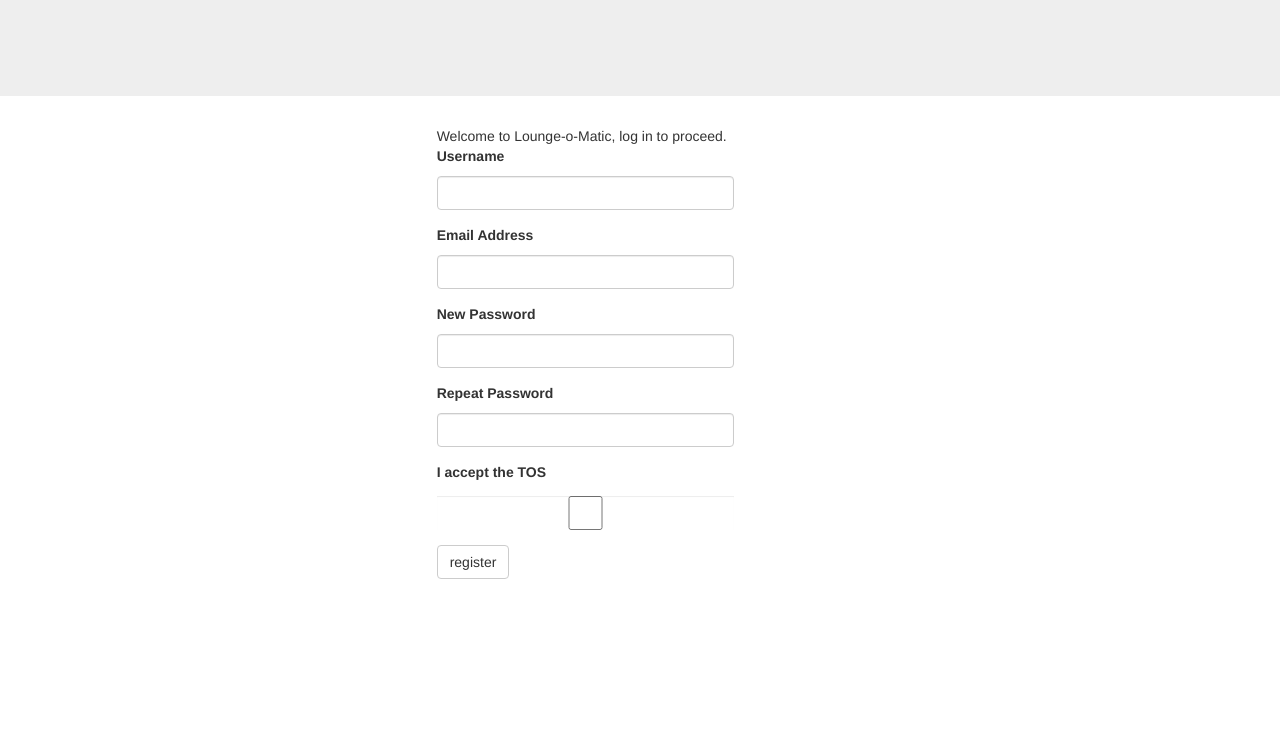
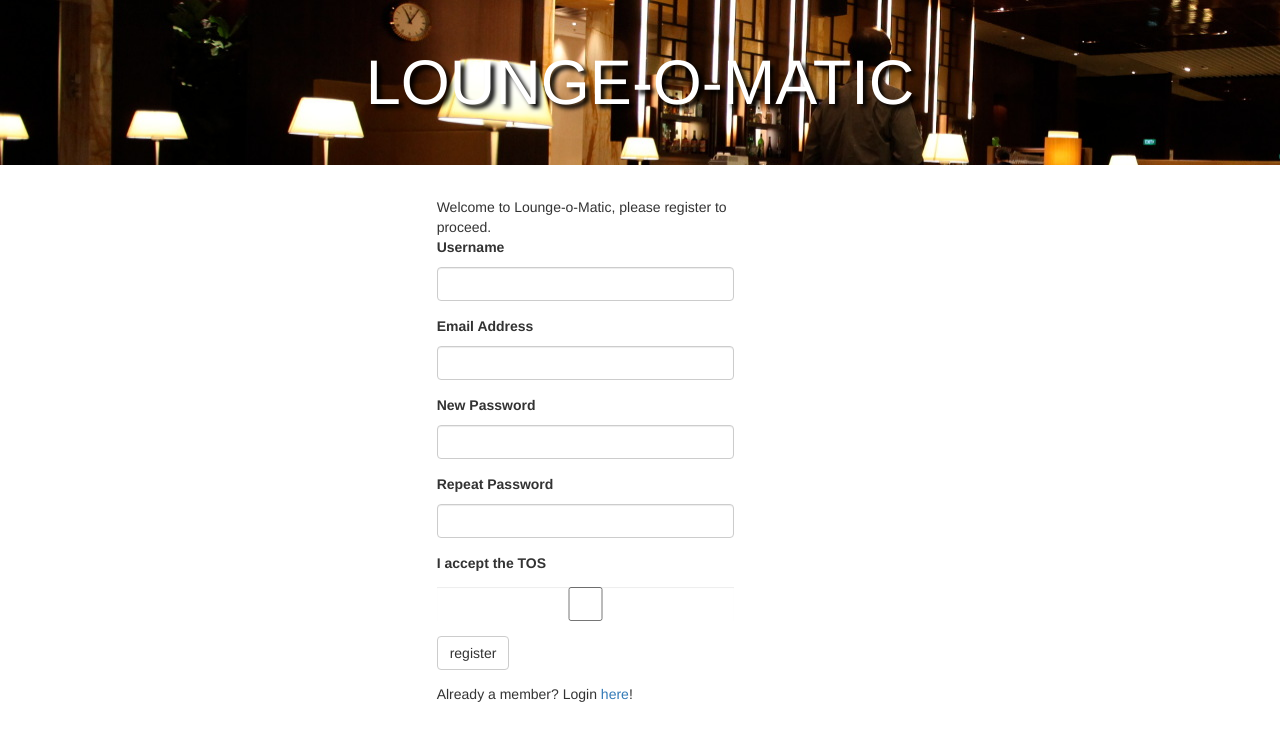
Before and after one commit to ax-rwnd/lounge-frontseat, a Flask app: page /register in a window 1280 px wide. Shown: the top 741 px of the page. Run offline with Flask 2, Linux system fonts and the light colour scheme; some libraries are stand-ins or nearby versions.

Commit message:
Adds some aestethics!

```diff
--- /dev/null
+++ b/src/static/css/login.css
@@ -0,0 +1,17 @@
+h1 {
+	margin: 0 0 0 0;
+}
+
+.jumbotron {
+	margin-bottom:32px;
+	background-image: url("/static/img/lounge-banner.jpg");
+	background-size: stretch;
+	background-repeat: no-repeat;
+	color:white;
+
+	text-align: center;
+	text-shadow: black 0.3em 0.3em 0.3em;
+}
+.register {
+	background-image: url("/static/img/lounge-banner2.jpg");
+}
--- /dev/null
+++ b/src/static/css/style.css
@@ -0,0 +1,4 @@
+.spacer {
+	width:100%;
+	height:50px;
+}
--- a/src/templates/login.html
+++ b/src/templates/login.html
@@ -9,12 +9,14 @@
     <link href="/static/css/bootstrap.min.css" rel="stylesheet">
     <link href="/static/css/simple-sidebar.css" rel="stylesheet">
     <link href="/static/font-awesome-4.3.0/css/font-awesome.min.css" rel="stylesheet">
+    <link href="/static/css/login.css" rel="stylesheet">
     <title>Login</title>
 </head>
 
 <body>
 
 <div class="jumbotron">
+<h1>LOUNGE-O-MATIC</h1>
 </div>
 <div class="row">
     <div class="col-xs-12 col-md-3 col-sm-4 col-sm-offset-4 col-md-offset-4 col-lg-3 col-lg-offset-4">
--- a/src/templates/register.html
+++ b/src/templates/register.html
@@ -9,19 +9,23 @@
   <link href="/static/css/bootstrap.min.css" rel="stylesheet">
   <link href="/static/css/simple-sidebar.css" rel="stylesheet">
   <link href="/static/font-awesome-4.3.0/css/font-awesome.min.css" rel="stylesheet">
+  <link href="/static/css/login.css" rel="stylesheet">
   <title>Login</title>
 </head>
 
 <body>
-<div class="jumbotron">
+<div class="jumbotron register">
+<h1>LOUNGE-O-MATIC</h1>
 </div>
 <div class="row">
   <div class="col-xs-12 col-md-3 col-sm-4 col-sm-offset-4 col-md-offset-4 col-lg-3 col-lg-offset-4">
     <div class="login-message">
-      Welcome to Lounge-o-Matic, log in to proceed.
+      Welcome to Lounge-o-Matic, please register to proceed.
     </div>
     {{ macros.render_form(form, action_url=url_for('register'), action_text='register',
     class_='register-form') }}
+
+    Already a member? Login <a href="{{url_for('login')}}">here</a>!
 
   </div>
 </div>
```
Also changed, not shown: src/templates/contact.html (+7 -1 lines), src/templates/index.html (+15 -2 lines), src/static/img/lounge-banner.jpg (added), src/static/img/lounge-banner2.jpg (added).
